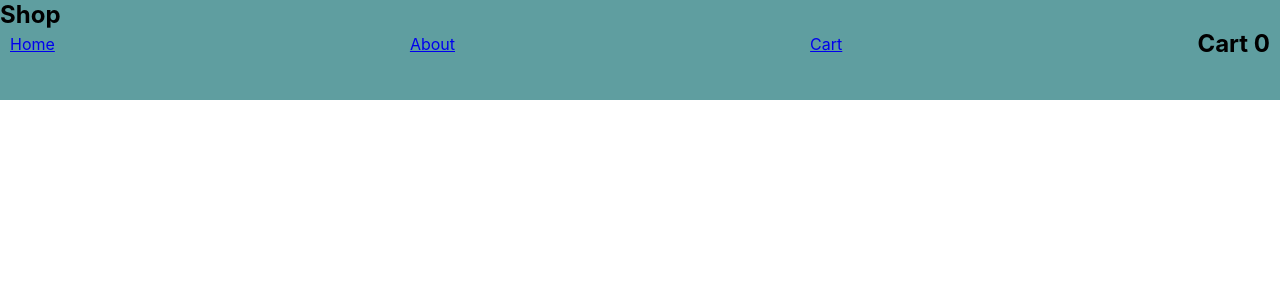
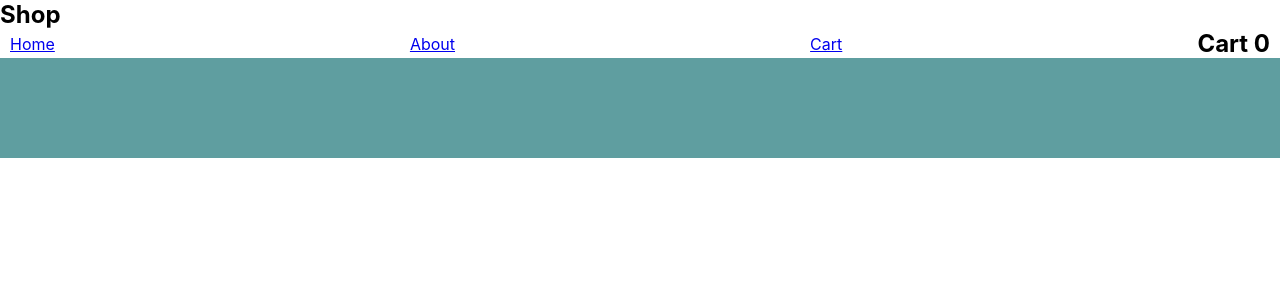
Before and after one commit to adibmed/Shopping-Cart-React-Redux, a React (Create React App) app: page / in a window 1280 px wide. Shown: the top 300 px of the page. Built offline with nearby package versions, Linux system fonts and the light colour scheme.

Commit message:
ADD Navbar compo

```diff
--- a/src/App.js
+++ b/src/App.js
@@ -1,12 +1,14 @@
 import React from "react";
 import "./App.css";
-import Home from './Home';
+import Home from "./Home";
+import Navbar from "./Navbar";
 
 function App() {
   return (
-   <div>
-     <Home />
-   </div>
+    <div>
+      <Navbar />
+      <Home />
+    </div>
   );
 }
 
--- a/src/Home.js
+++ b/src/Home.js
@@ -1,30 +1,14 @@
-import React from 'react'
+import React from "react";
 
 function Home() {
-    return (
-        <div className="app">
+  return (
+    <div className="app">
       <header>
         <div className="overlay"></div>
-        <nav>
-          <h2>Shop</h2>
-          <ul>
-            <li>
-              <a href="#">Home</a>
-            </li>
-            <li>
-              <a href="#">About</a>
-            </li>
-            <li>
-              <a href="#">Cart</a>
-            </li>
-            <li>
-              <h1>Cart <span>0</span></h1>
-            </li>
-          </ul>
-        </nav>
+
       </header>
     </div>
-    )
+  );
 }
 
-export default Home
+export default Home;
--- /dev/null
+++ b/src/Navbar.js
@@ -0,0 +1,29 @@
+import React from "react";
+
+function Navbar() {
+  return (
+    <div>
+      <nav>
+        <h2>Shop</h2>
+        <ul>
+          <li>
+            <a href="#">Home</a>
+          </li>
+          <li>
+            <a href="#">About</a>
+          </li>
+          <li>
+            <a href="#">Cart</a>
+          </li>
+          <li>
+            <h1>
+              Cart <span>0</span>
+            </h1>
+          </li>
+        </ul>
+      </nav>
+    </div>
+  );
+}
+
+export default Navbar;
```
